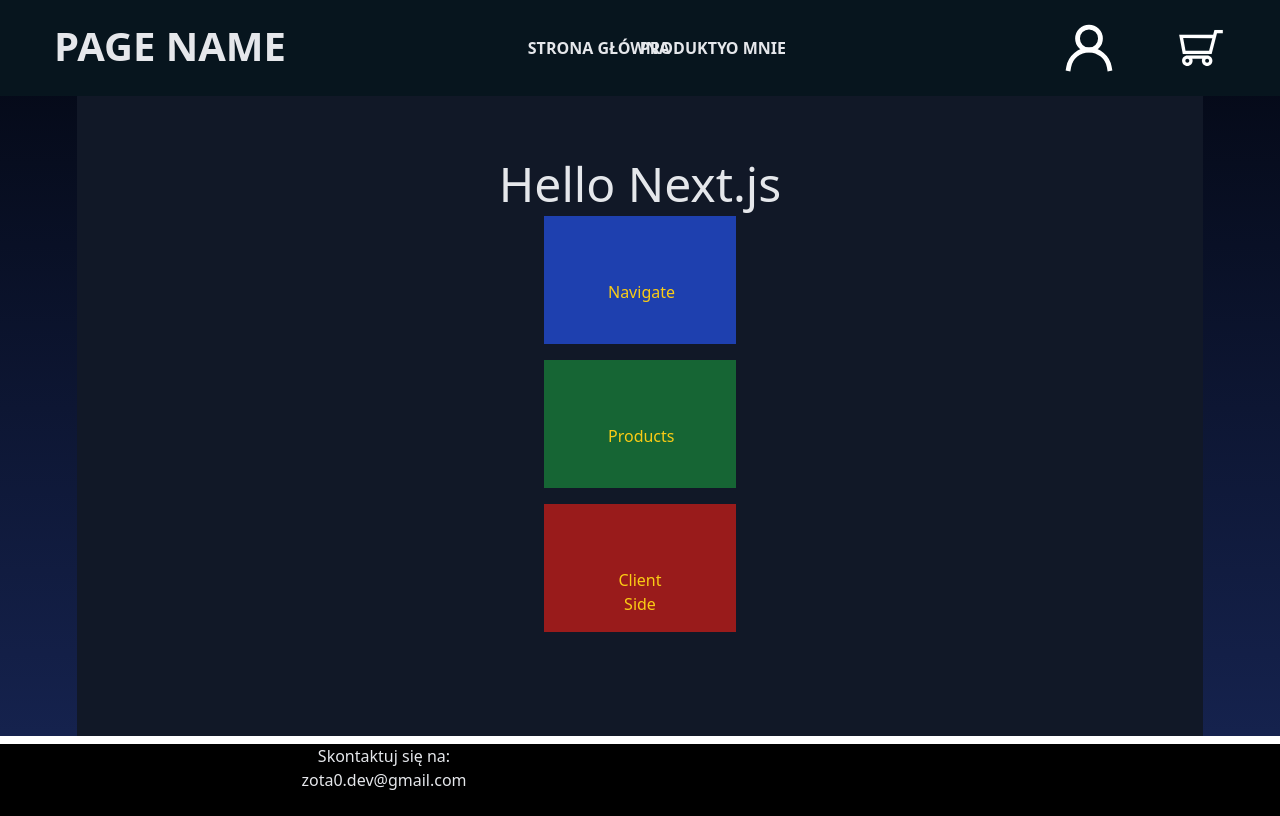
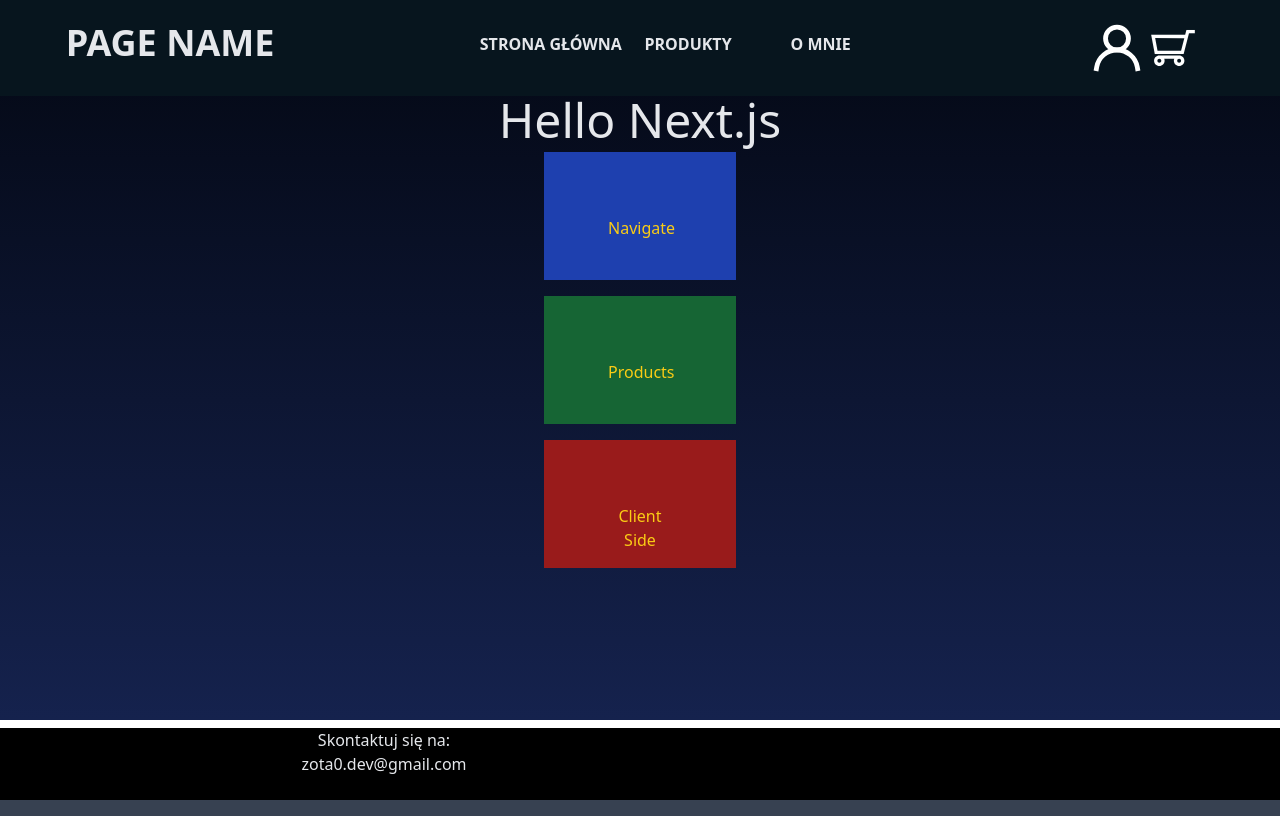
Before and after one commit to Zota0/ecommerce-next, a Next.js app: page / in a window 1280 px wide. Built offline with nearby package versions, Linux system fonts and the light colour scheme.

Commit message:
Minor changes

```diff
--- a/pages/_app.jsx
+++ b/pages/_app.jsx
@@ -7,7 +7,7 @@ function MyApp({Component, pageProps}) {
     return (
         <div className="w-screen min-h-screen h-auto bg-gradient-to-b from-gray-950 to-blue-950">
             <HeaderElement />
-            <main className="bg-gray-900 p-16 mt-24 w-[88%] h-full min-h-[80svh]">
+            <main className="w-screen h-auto min-h-full mt-24">
                 <Component {...pageProps} />
             </main>
             <Footer/>
--- a/src/components/Header.jsx
+++ b/src/components/Header.jsx
@@ -4,7 +4,7 @@ import Image from "next/image";
 const HeaderElement = () => {
 
 	const PAGE_NAME = process.env.NEXT_PUBLIC_PAGE_NAME || 'Page name';
-	const PAGE_NAME_HEADER_STYLES = process.env.NEXT_PUBLIC_PAGE_NAME_HEADER_STYLES || 'text-[40px] font-extrabold uppercase select-none';
+	const PAGE_NAME_HEADER_STYLES = process.env.NEXT_PUBLIC_PAGE_NAME_HEADER_STYLES || 'text-[36px] font-extrabold uppercase select-none';
 
 	return (
 		<header className="fixed flex w-screen h-24 max-h-24 min-h-24 overflow-hidden justify-center align-middle items-center bg-black header">
@@ -16,21 +16,21 @@ const HeaderElement = () => {
 				</div>
 				<div className="w-7/12 h-full">
 					<div className="md:w-[70%] sm:w-full h-full">
-						<div className="px-36 sm:w-full h-full sm:px-24 overflow-hidden">
-							<ul className="font-bold w-full h-full flex flex-row justify-between gap-x-[5px] align-middle items-center text-center sm:gap-x-0 text-[16px]">
-								<li className="h-full w-2/6 flex">
+						<div className="h-full w-full overflow-hidden">
+							<ul className="xl:px-12 font-bold w-full h-full flex flex-row justify-between align-middle items-center text-center sm:gap-x-0 text-[16px]">
+								<li className="flex justify-center items-center content-center align-center h-full w-2/6]">
 									<Link className="h-full w-full" href="/">
-										<span className="relative top-[35%] block h-full w-full uppercase text-nowrap">Strona główna</span>
+										<span className="relative top-[30%] h-full w-full uppercase text-nowrap">Strona główna</span>
 									</Link>
 								</li>
-								<li className="h-full w-2/6 flex">
-									<Link className="h-full w-full" href="/products">
-										<span className="relative top-[35%] block h-full w-full uppercase text-nowrap">Produkty</span>
+								<li className="flex justify-center items-center content-center align-center h-full w-2/6">
+									<Link className="flex justify-center items-center h-full w-full" href="/products">
+										<span className="relative top-[30%] h-full w-full uppercase text-nowrap">Produkty</span>
 									</Link>
 								</li>
-								<li className="h-full w-2/6 flex">
-									<Link className="h-full w-full" href="/about-me">
-										<span className="relative -left-[30%] top-[35%] block h-full w-full uppercase text-nowrap">O mnie</span>
+								<li className="flex justify-center items-center content-center align-center h-full w-2/6 flex">
+									<Link className="flex justify-center items-center h-full w-full" href="/about-me">
+										<span className="relative top-[30%] h-full w-full uppercase text-nowrap">O mnie</span>
 									</Link>
 								</li>
 							</ul>
@@ -38,7 +38,7 @@ const HeaderElement = () => {
 					</div>
 				</div>
 				<div className="h-full w-2/12">
-					<div className="w-full h-full flex flex-row justify-center gap-x-16 align-middle items-center">
+					<div className="w-full h-full flex flex-row justify-center gap-2 align-middle items-center">
 						<Link href={``} className="w-12 h-12 m-0 p-0">
 							<Image
 								src="/static/konto.svg"
--- a/styles/styles.css
+++ b/styles/styles.css
@@ -9,10 +9,6 @@
 
 .header {
     background: rgb(7, 21, 30);
-}
-
-* {
-    box-sizing: border-box;
 }
 
 body, html {
```
Also changed, not shown: 1 other file (tests, documents, lock files or other folders).
